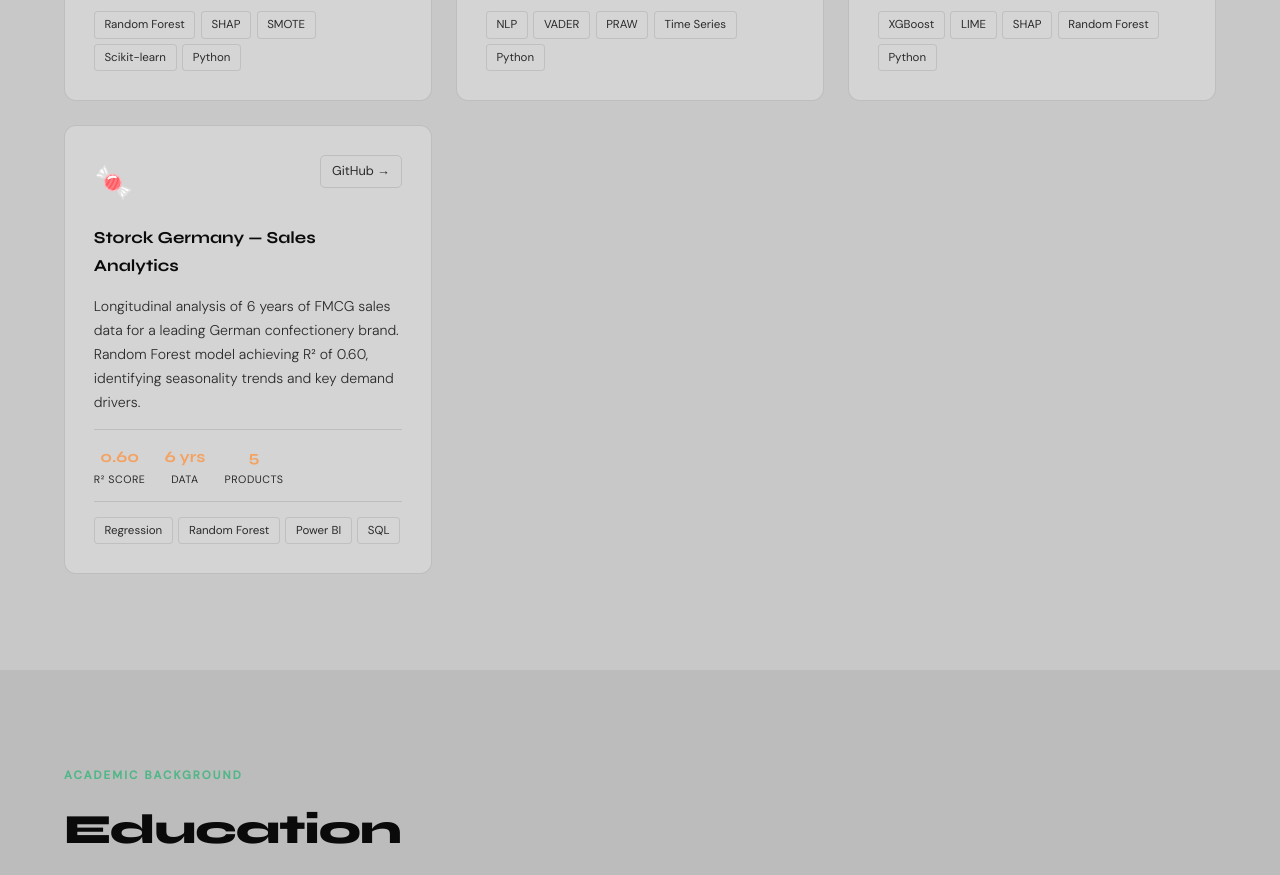
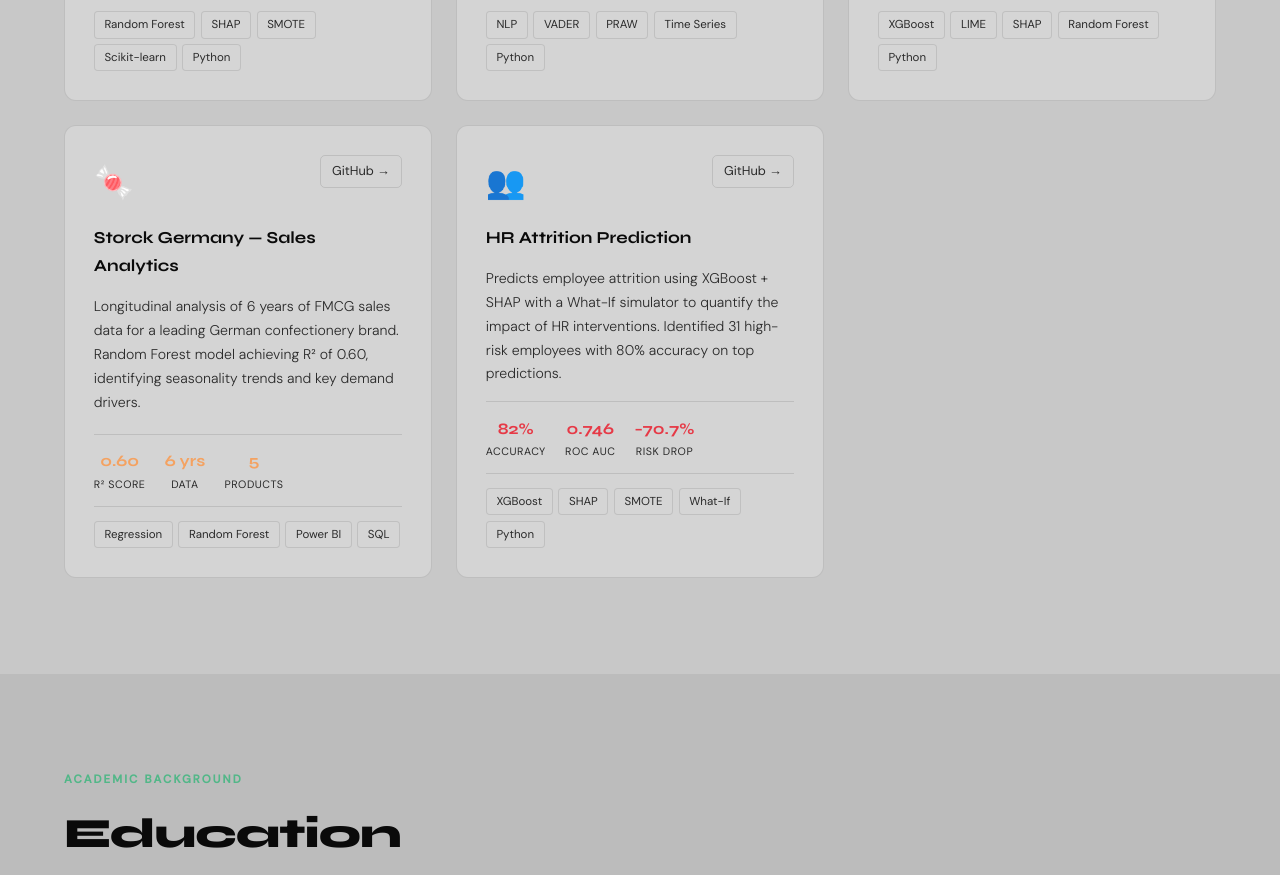
Before and after one commit to Anurag101723/Anurag101723.github.io, a plain HTML site: page index.html in a window 1280 px wide. Shown: the part 4020-4895 px from the top of the page. Drawn offline with Linux system fonts and the light colour scheme.

Commit message:
Update index.html

```diff
--- a/index.html
+++ b/index.html
@@ -437,6 +437,18 @@
       <div class="p-tags"><span class="p-tag">Regression</span><span class="p-tag">Random Forest</span><span class="p-tag">Power BI</span><span class="p-tag">SQL</span></div>
     </div>
 
+    <div class="project-card c1">
+      <div class="p-header"><div class="p-emoji">👥</div><a href="https://github.com/Anurag101723/hr-attrition-prediction" class="p-link" target="_blank">GitHub →</a></div>
+      <div class="p-title">HR Attrition Prediction</div>
+      <div class="p-desc">Predicts employee attrition using XGBoost + SHAP with a What-If simulator to quantify the impact of HR interventions. Identified 31 high-risk employees with 80% accuracy on top predictions.</div>
+      <div class="p-metrics">
+        <div class="metric"><div class="metric-val">82%</div><div class="metric-label">Accuracy</div></div>
+        <div class="metric"><div class="metric-val">0.746</div><div class="metric-label">ROC AUC</div></div>
+        <div class="metric"><div class="metric-val">−70.7%</div><div class="metric-label">Risk Drop</div></div>
+      </div>
+      <div class="p-tags"><span class="p-tag">XGBoost</span><span class="p-tag">SHAP</span><span class="p-tag">SMOTE</span><span class="p-tag">What-If</span><span class="p-tag">Python</span></div>
+    </div>
+
   </div>
 </section>
 
```
